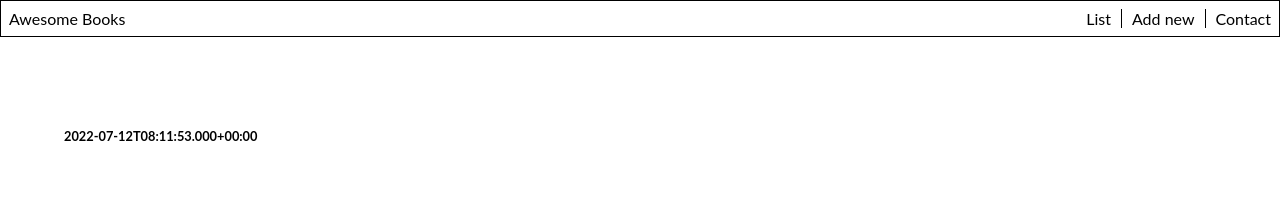
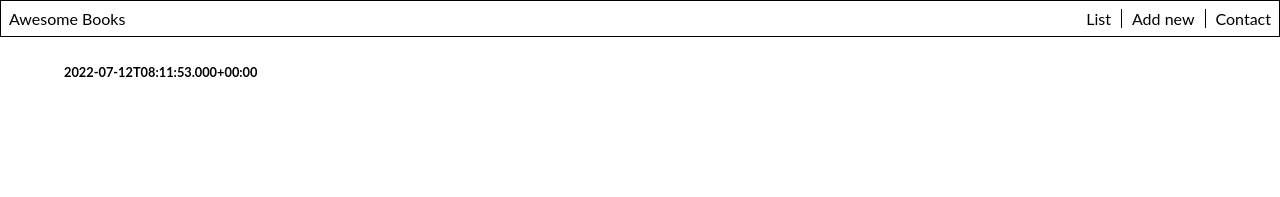
Before and after one commit to AmaliaGM/Awesome-books-with-ES6, a website with bundled scripts: page index.html in a window 1280 px wide. Shown: the top 197 px of the page. Built offline with nearby package versions, Linux system fonts and the light colour scheme.

Commit message:
fix json file

```diff
--- a/index.css
+++ b/index.css
@@ -19,7 +19,7 @@ body {
 }
 
 #date {
-  margin-top: 10%;
+  margin-top: 5%;
   font-size: 80%;
 }
 
--- a/package.json
+++ b/package.json
@@ -4,7 +4,8 @@
   "description": "![](https://img.shields.io/badge/Microverse-blueviolet)",
   "main": "index.js",
   "scripts": {
-    "test": "echo \"Error: no test specified\" && exit 1"
+    "test": "echo \"Error: no test specified\" && exit 1",
+    "type": "module"
   },
   "repository": {
     "type": "git",
@@ -17,4 +18,5 @@
     "url": "https://github.com/AmaliaGM/Awesome-books-with-ES6/issues"
   },
   "homepage": "https://github.com/AmaliaGM/Awesome-books-with-ES6#readme"
+
 }
```
